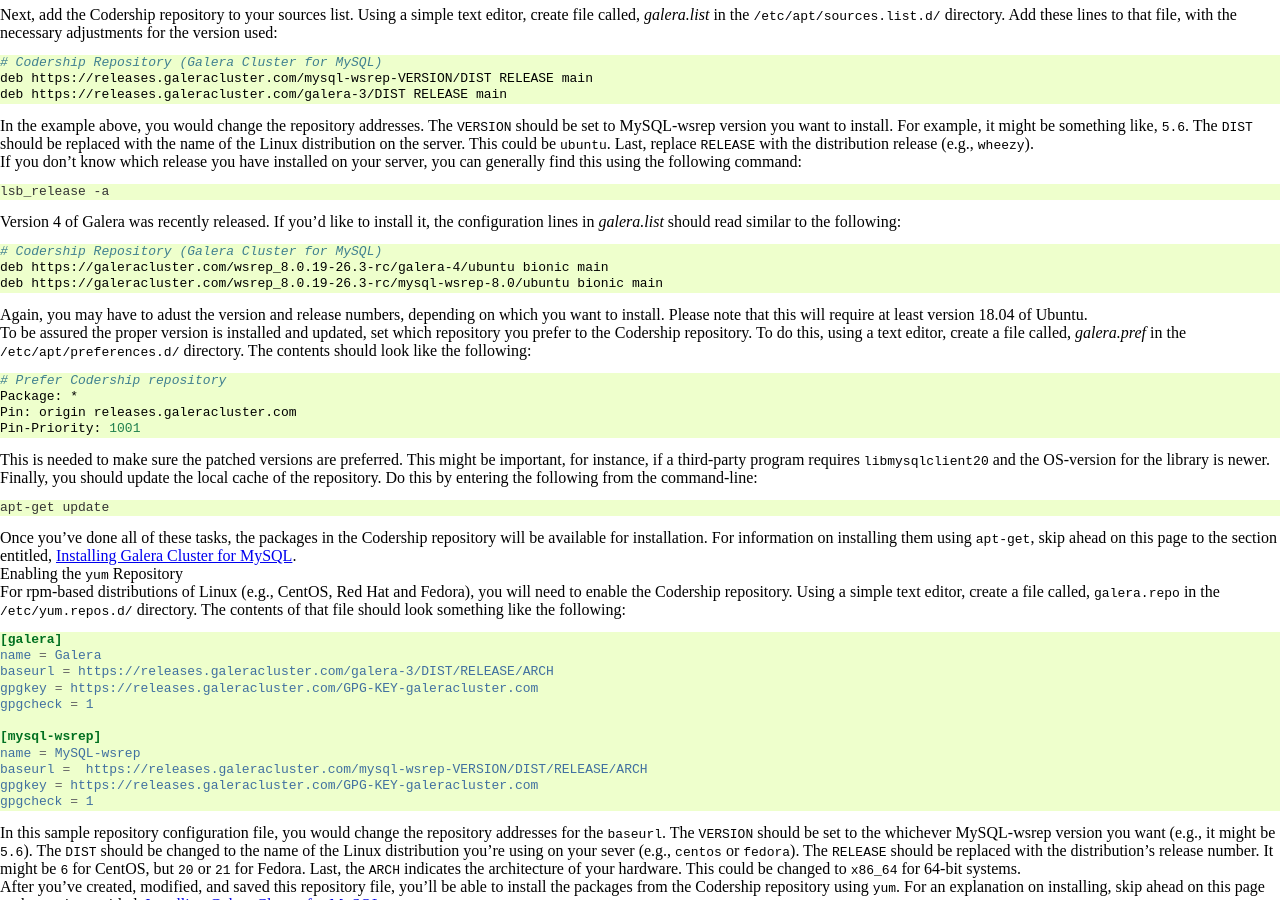
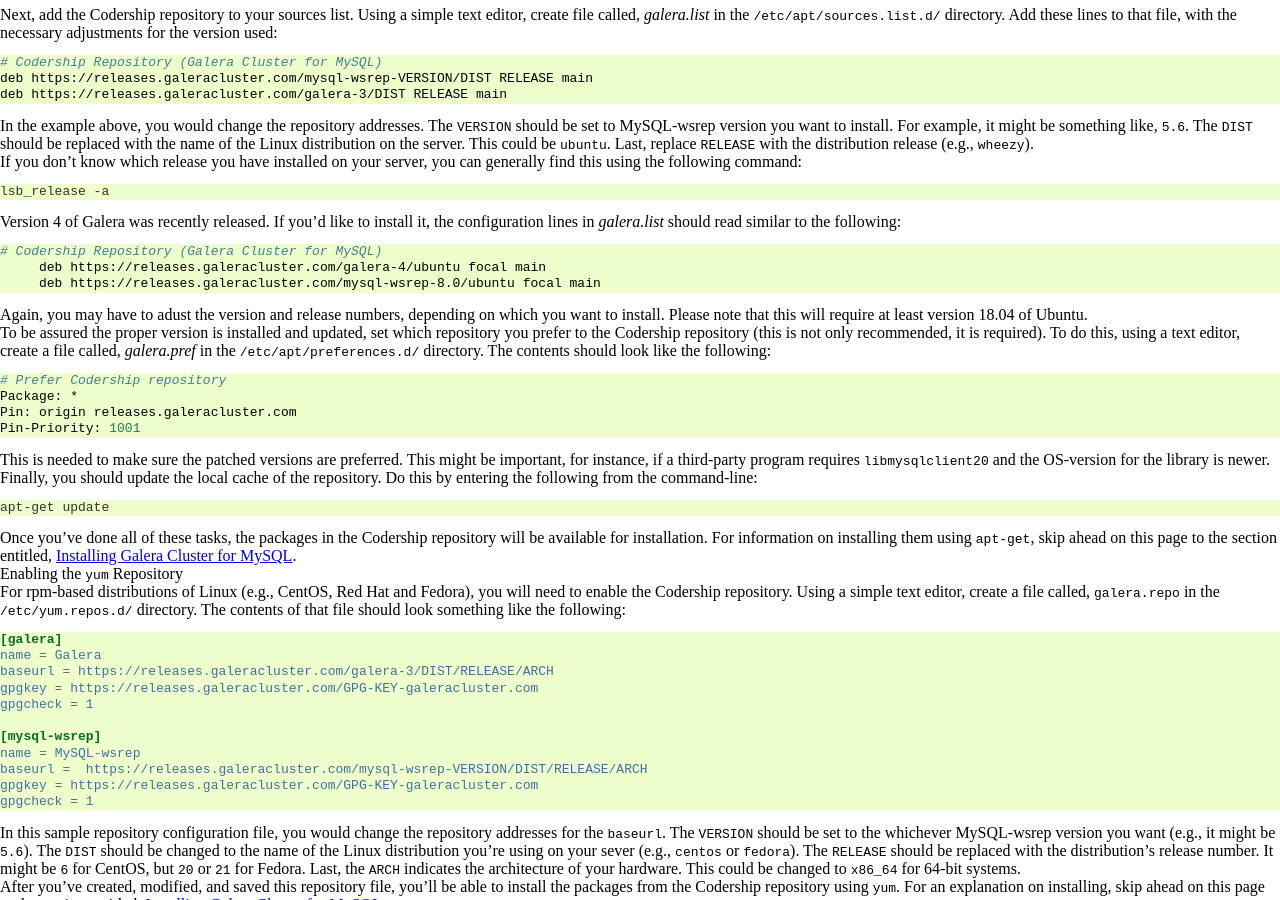
Before and after one commit to codership/documentation, a Sphinx documentation site: the page built from galeracluster/source/documentation/install-mysql.rst, in a window 1280 px wide and 900 px high, scrolled down 940 px. Built offline with Sphinx 7.4.7, drawn with Linux system fonts in a browser that asks for light colours; comment, search, counter and statistics services are not loaded.

Commit message:
Update ubuntu guidelines
update ubuntu install guidelines

```diff
--- a/galeracluster/source/documentation/install-mysql.rst
+++ b/galeracluster/source/documentation/install-mysql.rst
@@ -124,12 +124,12 @@ Version 4 of Galera was recently released.  If you'd like to install it, the con
 .. code-block:: linux-config
 
    # Codership Repository (Galera Cluster for MySQL)
-   deb https://galeracluster.com/wsrep_8.0.19-26.3-rc/galera-4/ubuntu bionic main
-   deb https://galeracluster.com/wsrep_8.0.19-26.3-rc/mysql-wsrep-8.0/ubuntu bionic main
+	deb https://releases.galeracluster.com/galera-4/ubuntu focal main
+	deb https://releases.galeracluster.com/mysql-wsrep-8.0/ubuntu focal main
 
 Again, you may have to adust the version and release numbers, depending on which you want to install. Please note that this will require at least version 18.04 of Ubuntu.
 
-To be assured the proper version is installed and updated, set which repository you prefer to the Codership repository. To do this, using a text editor, create a file called, `galera.pref` in the ``/etc/apt/preferences.d/`` directory.  The contents should look like the following:
+To be assured the proper version is installed and updated, set which repository you prefer to the Codership repository (this is not only recommended, it is required). To do this, using a text editor, create a file called, `galera.pref` in the ``/etc/apt/preferences.d/`` directory.  The contents should look like the following:
 
 .. code-block:: linux-config
 
```
